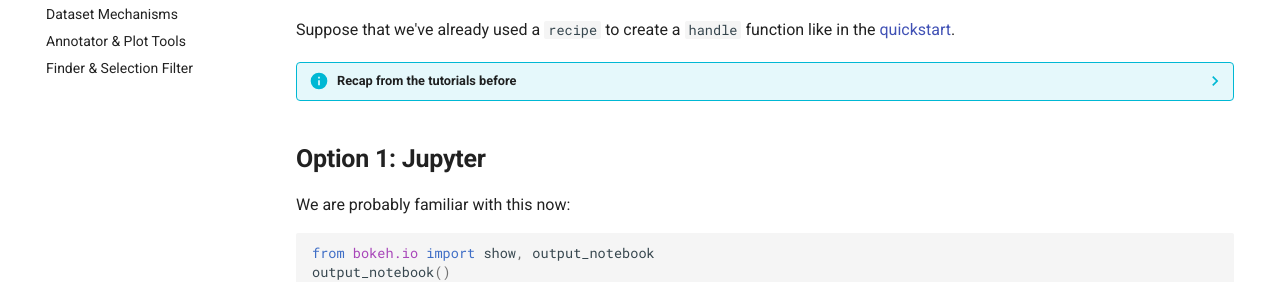
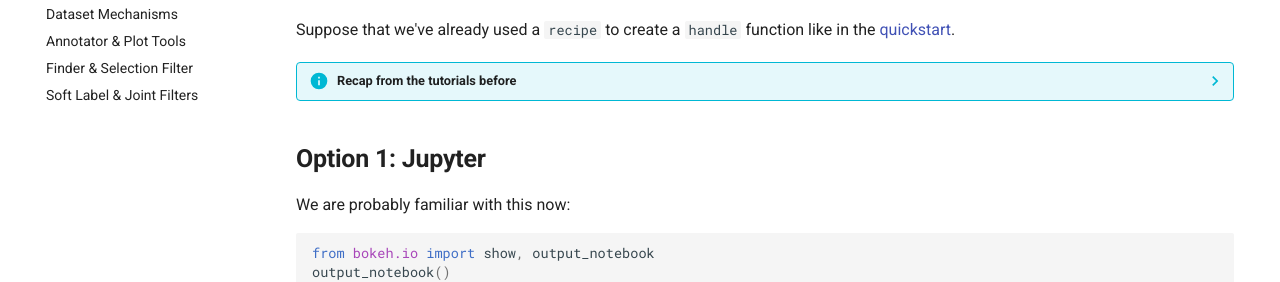
Before and after one commit to phurwicz/hover, an MkDocs documentation site: the page built from docs/pages/tutorial/t2-bokeh-app.md, in a window 1280 px wide. Shown: the part 369-651 px from the top of the page. Built offline with MkDocs 1.6.1 and Material for MkDocs 9.7.7, drawn with Linux system fonts in a browser that asks for light colours; emoji names are drawn with the system emoji font; comment, search, counter and statistics services are not loaded.

Commit message:
Docs: activated tutorial 6 page

```diff
--- a/mkdocs.yml
+++ b/mkdocs.yml
@@ -27,6 +27,7 @@ nav:
         - 'Dataset Mechanisms': 'pages/tutorial/t3-dataset-population-selection.md'
         - 'Annotator & Plot Tools': 'pages/tutorial/t4-annotator-dataset-interaction.md'
         - 'Finder & Selection Filter': 'pages/tutorial/t5-finder-filter.md'
+        - 'Soft Label & Joint Filters': 'pages/tutorial/t6-softlabel-joint-filter.md'
     #- 'Topics':
         #- 'Why Hover': 'pages/topics/what-hover-is.md'
         #- 'Managing Data (under work)': 'pages/topics/managing-data.md' # jupyter illustration of ideas & best practices around SupervisableDataset
```
